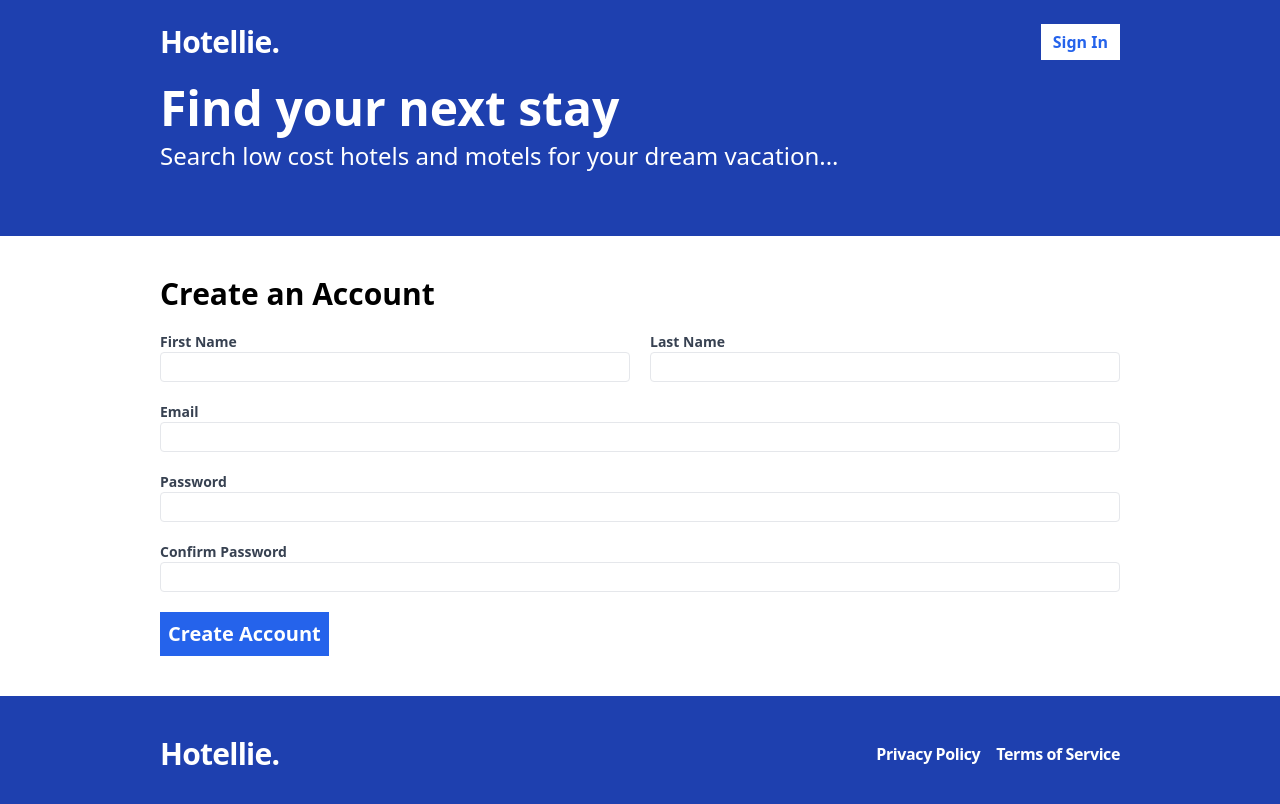
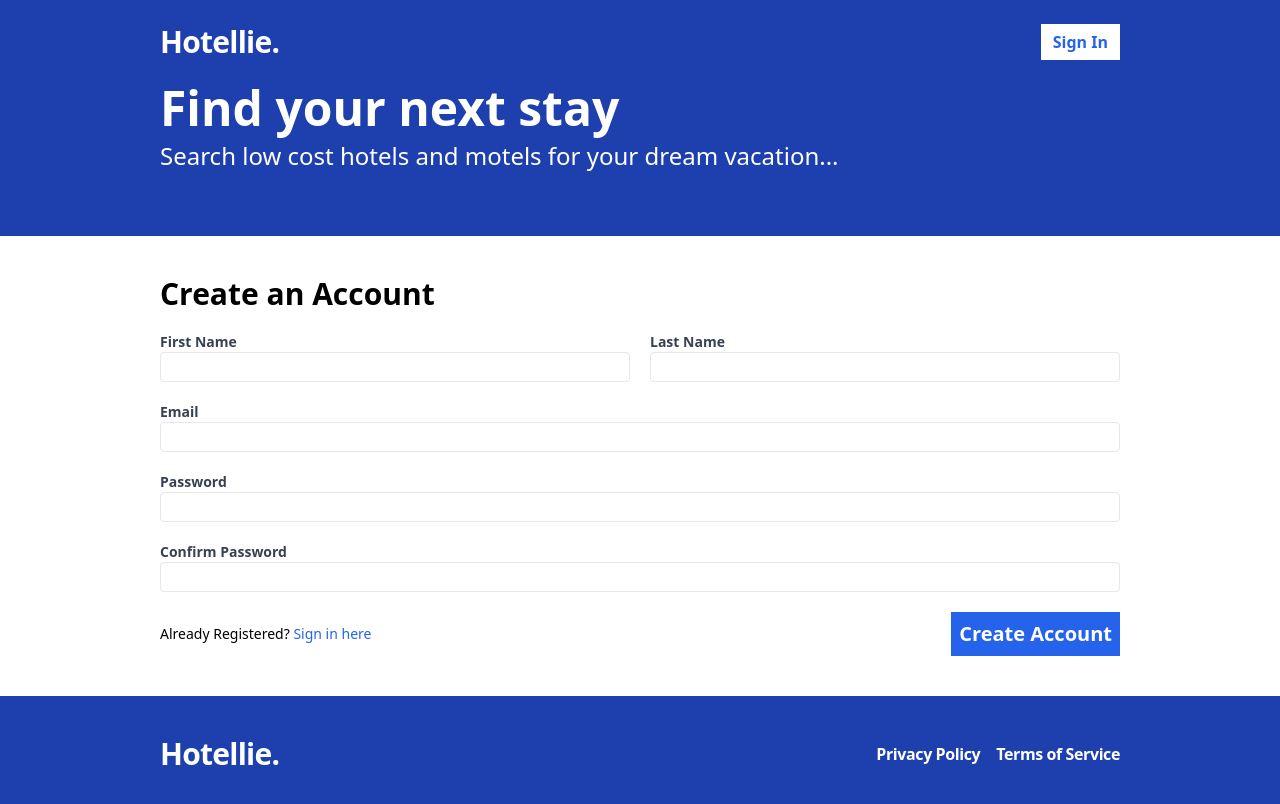
Before and after one commit to normainobary2021/hotellie, a React (Vite) app in the folder frontend/: page /register in a window 1280 px wide. Shown: the top 804 px of the page. Built offline with nearby package versions, Linux system fonts and the light colour scheme; no server answers.

Commit message:
last change made

```diff
--- a/frontend/src/pages/Register.tsx
+++ b/frontend/src/pages/Register.tsx
@@ -2,7 +2,7 @@ import { useForm } from "react-hook-form";
 import { useMutation, useQueryClient } from "react-query";
 import * as apiClient from "../api-client";
 import { useAppContext } from "../contexts/AppContext";
-import { useNavigate } from "react-router-dom";
+import { Link, useNavigate } from "react-router-dom";
 
 export type RegisterFormData = {
     firstName: string;
@@ -94,7 +94,10 @@ const Register = () => {
                     <span className="text-red-500">{errors.confirmPassword.message}</span>
                 )}
             </label>
-            <span className="">
+            <span className="flex items-center justify-between">
+                <span className="text-sm">
+                    Already Registered? <Link to="/sign-in" className="text-blue-600 hover:underline">Sign in here</Link>
+                </span>
                 <button type="submit" className="bg-blue-600 text-white p-2 font-bold hover:bg-blue-500 text-xl">
                     Create Account
                 </button>
```
